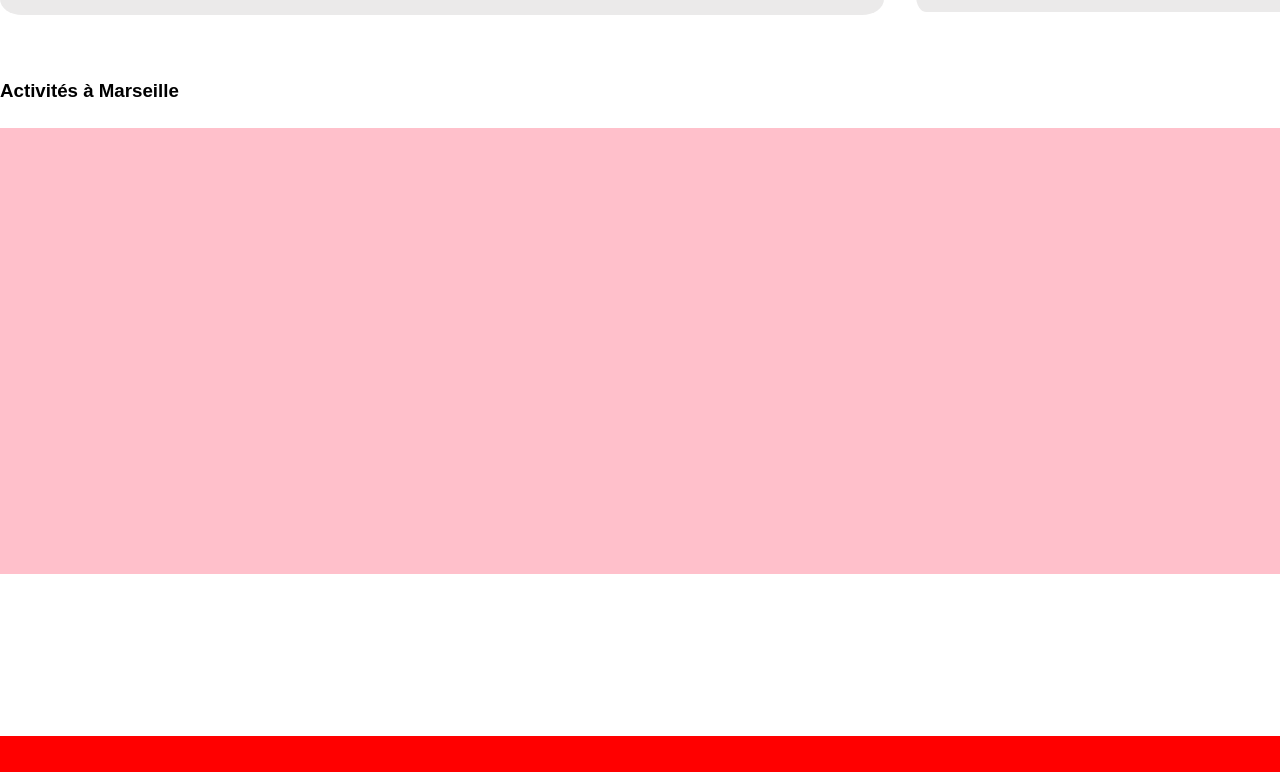
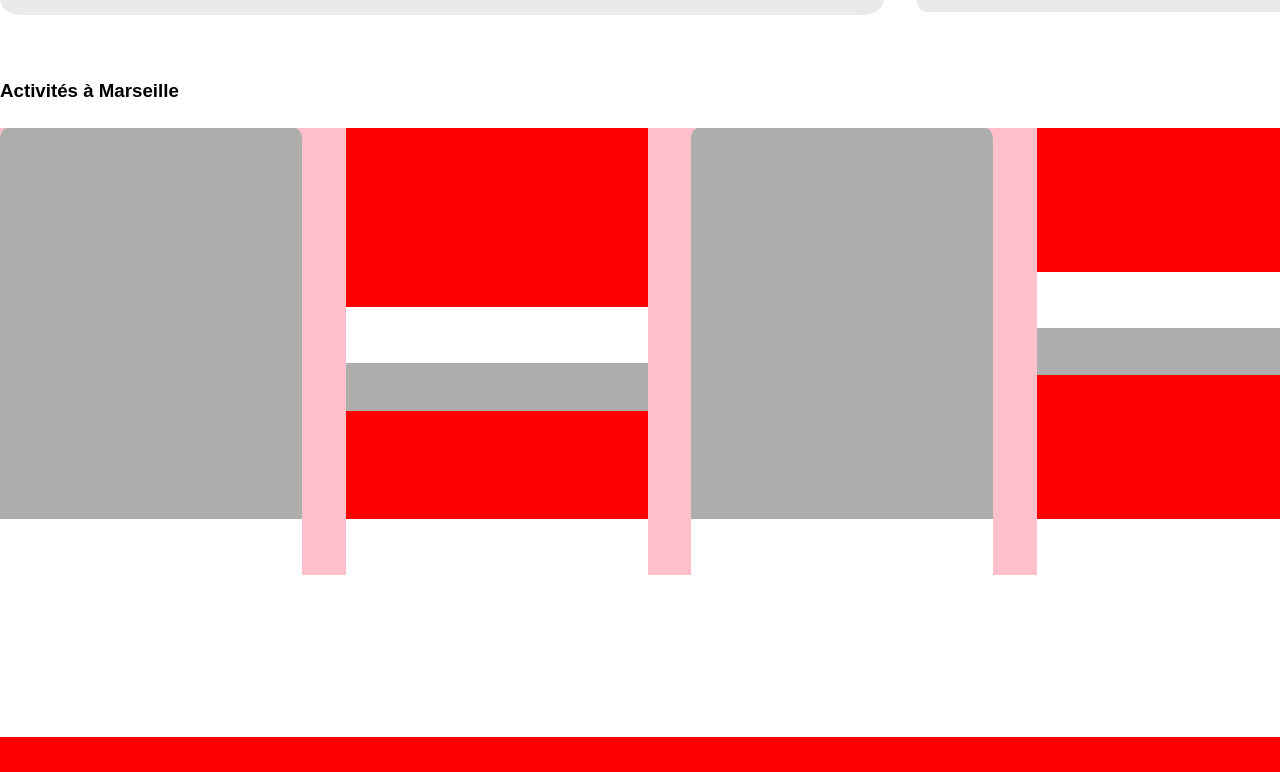
Before and after one commit to agnestshibangu/PROJET2, a website: page index.html in a window 1280 px wide. Shown: the part 976-1748 px from the top of the page. Drawn offline with Linux system fonts and the light colour scheme.

Commit message:
activities section s structure done

```diff
--- a/assets/style.css
+++ b/assets/style.css
@@ -178,7 +178,7 @@ a {
     margin: 0;
 }
 
-/* --------- GRID MAIN CONTAINER --------- */
+/* --------- GRID MAIN SECTION INSIDE --------- */
 
 .inside {
 
@@ -186,13 +186,11 @@ a {
     display: flex;
     flex-wrap: wrap;
     height: 430px;
-    max-width: 803px;
+    width: 803px;
     padding-top: 23px;
 
 
 }
-
-
 
 .card-body {
     display: flex;
@@ -326,14 +324,77 @@ a {
 
 /* --------- ACTIVITIES SECTION TITLE --------- */
 
-.activities-section__inside {
-    width: 1339px;
-    height: 446px;
+
+#title3 {
+    margin: 65px 0 26px 0;
+}
+.activities-section__grid {
+
+    max-width: 1339px;
+
+    height: 447px;
     background-color: pink;
+    display: flex;
+    justify-content: space-between;
+}
+
+.grid-item {
+    height: 447px;
+    width: 302px;
+    background-color: rgb(173, 173, 173);
+    margin-left: 0;
+    border-radius: 2.5%;
+    display: flex;
+    align-items: flex-end;
+}
+
+.card-activity-title {
+  width: 302px;
+  height: 56px;
+  background-color: white;
 
 }
 
 
-#title3 {
-    margin: 65px 0 26px 0;
+
+
+/* GRID COLUMN 2/4 */
+
+.divided {
+    display: flex;
+    flex-direction: column;
+    justify-content: space-between;
+
+
 }
+
+.divided_img {
+    width: 302px;
+    background-color: red;
+    display: flex;
+    align-items: flex-end;
+}
+
+.divided--1-1 {
+
+    height: 235px;
+
+
+}
+
+.divided--1-2 {
+
+    height: 164px;
+
+
+
+}
+
+/* GRID COLUMN 4/4 */
+
+.divided--1-3 {
+
+    height: 200px;
+
+
+}
--- a/index.html
+++ b/index.html
@@ -237,10 +237,48 @@
 
         <h3 id="title3">Activités à Marseille</h3>
 
-            <div class="activities-section__inside">
+            <div class="activities-section__grid">
+             <!--grid item 1 -->
+                <div class="grid-item">
+                    <div class="card-activity-title">
 
+                    </div>
+                </div>
+                 <!--grid splited item 2 -->
+                    <div class="grid-item divided">
 
+                        <div class="divided_img divided--1-1">
+                            <div class="card-activity-title">
 
+                            </div>
+                        </div>
+                        <div class="divided_img divided--1-2">
+                            <div class="card-activity-title">
+
+                            </div>
+                        </div>
+                    </div>
+                <!--grid item 3 -->
+
+                <div class="grid-item">
+                    <div class="card-activity-title">
+
+                    </div>
+                </div>
+                 <!--grid splited item 4 -->
+
+                    <div class="grid-item divided">
+                        <div class="divided_img divided--1-3">
+                            <div class="card-activity-title">
+
+                            </div>
+                        </div>
+                        <div class="divided_img divided--1-3">
+                            <div class="card-activity-title">
+
+                            </div>
+                        </div>
+                    </div>
 
             </div>
 
```
